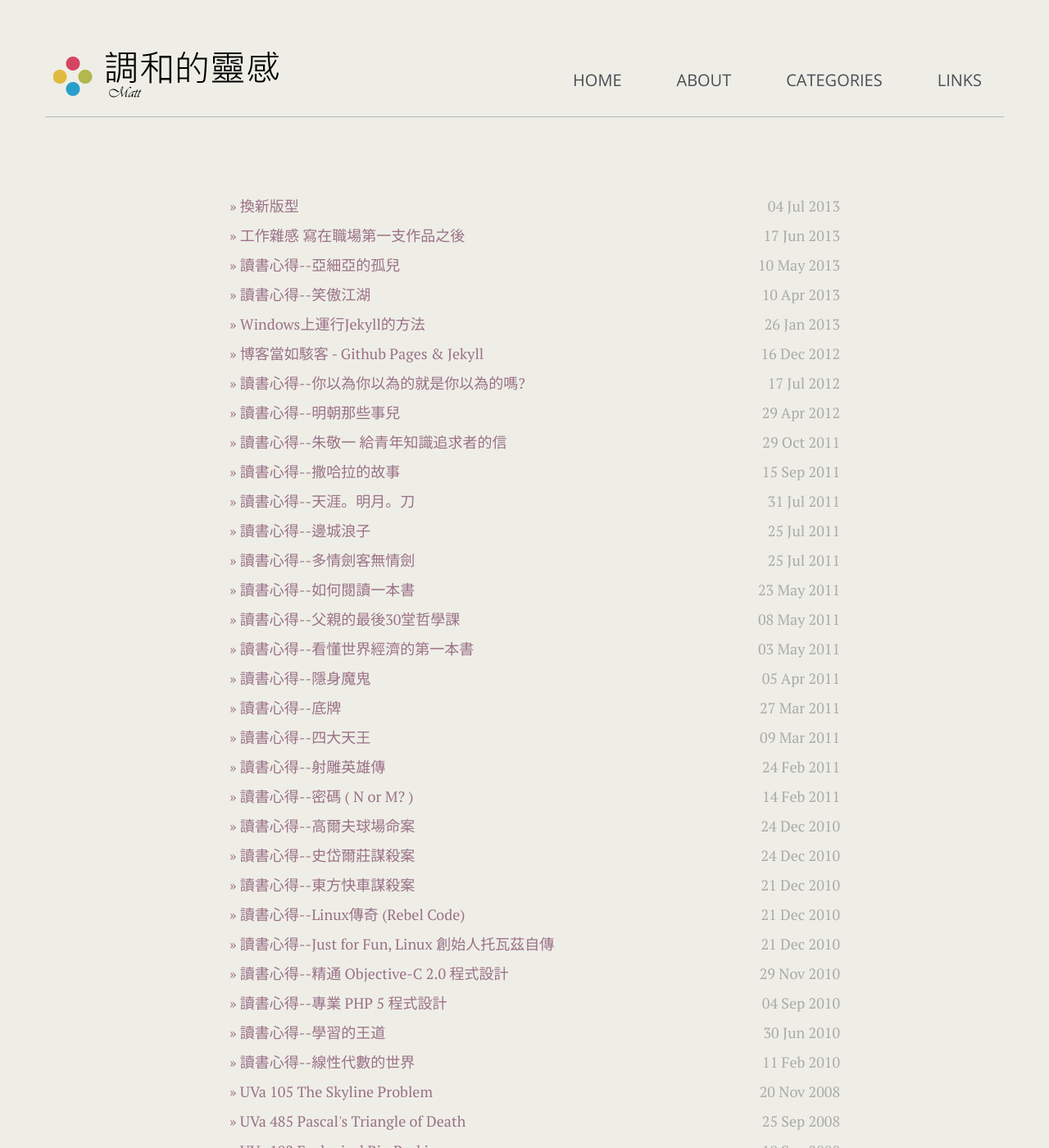
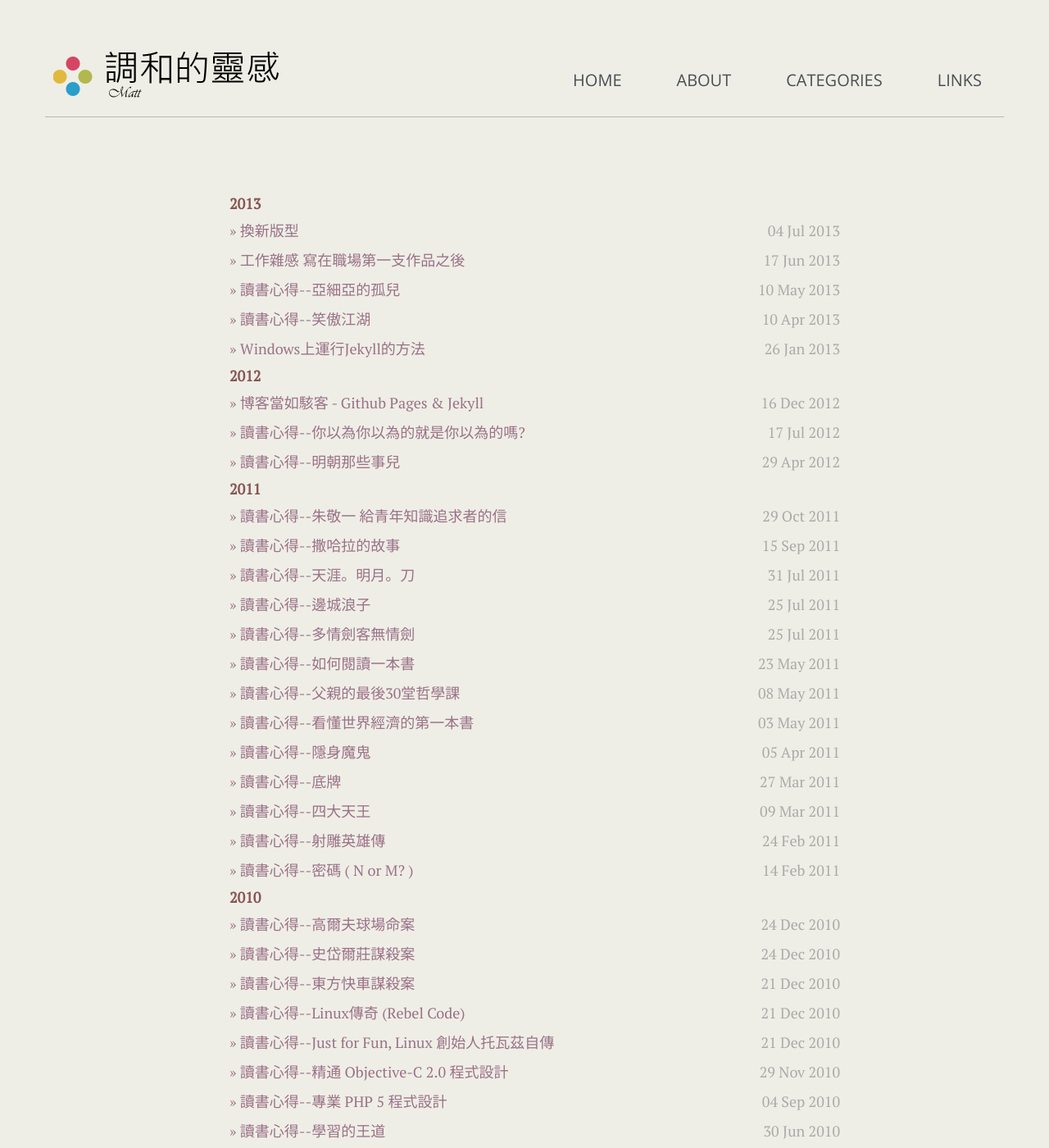
Before and after one commit to sndnvaps/sndnvaps.github.io, a Jekyll site: the page built from index.html, in a window 1280 px wide and 1400 px high. Shown: the whole window at 82% size. Built offline with Jekyll 4.4.1, drawn with Linux system fonts in a browser that asks for light colours; Markdown is read by kramdown in place of the engine named in the settings; the list of posts is cut into pages by our own code.

Commit message:
index.html 增加年份區隔

```diff
--- a/index.html
+++ b/index.html
@@ -3,7 +3,15 @@ layout: page
 ---
 
 <ul class="posts" style="list-style-type: none;">
+
   {% for post in site.posts %}
+
+    {% capture y %}{{post.date | date:"%Y"}}{% endcapture %}
+    {% if year != y %}
+      {% assign year = y %}
+      <li class="listing-seperator" style="color: #855; font-weight: bold;">{{ y }}</li>
+    {% endif %}
+
     <li style="line-height: 2em;">
       <a href="{{ post.url }}" style="text-decoration: none; font-family: 'PT Serif' '微軟正黑體' serif;">
 
```
